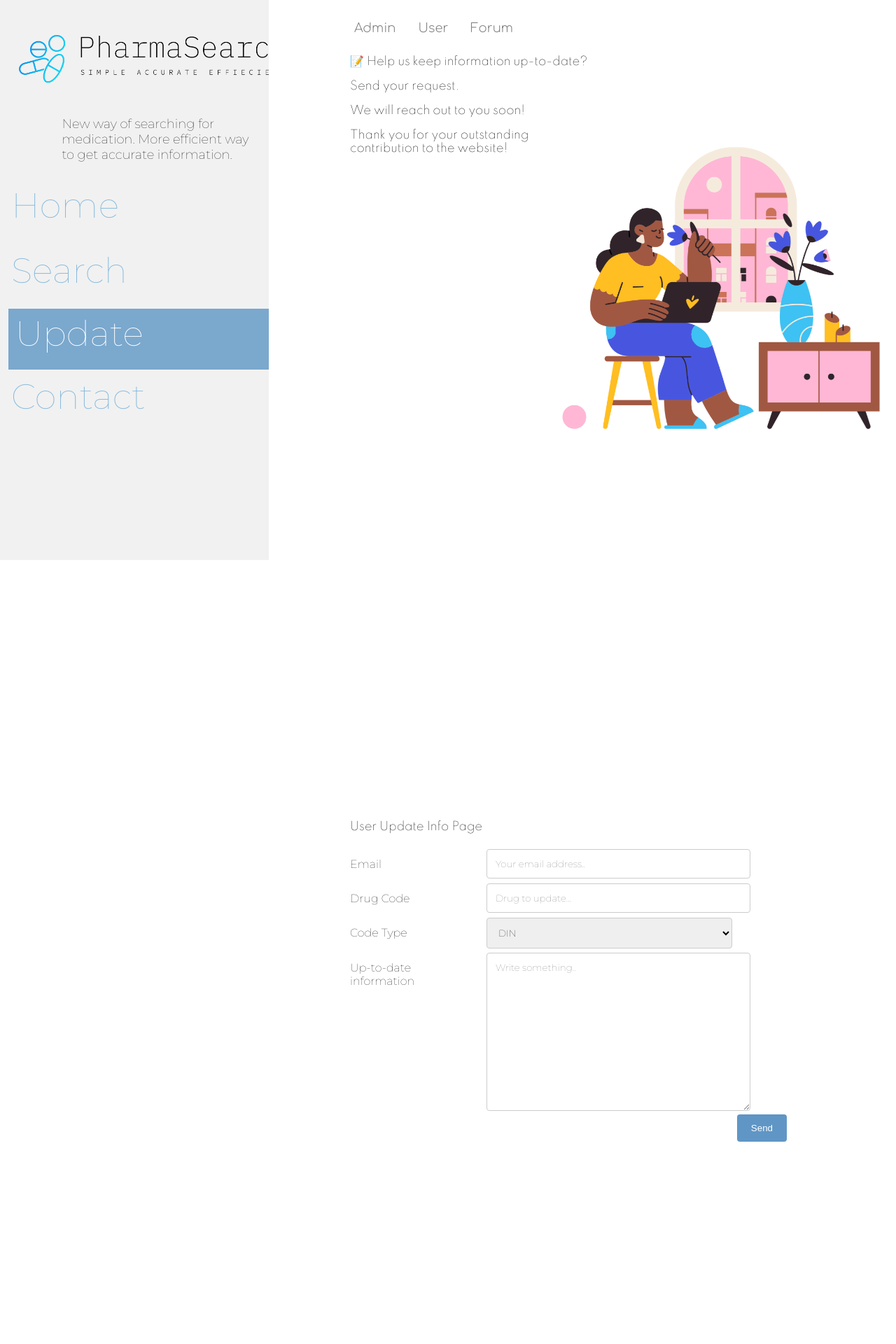
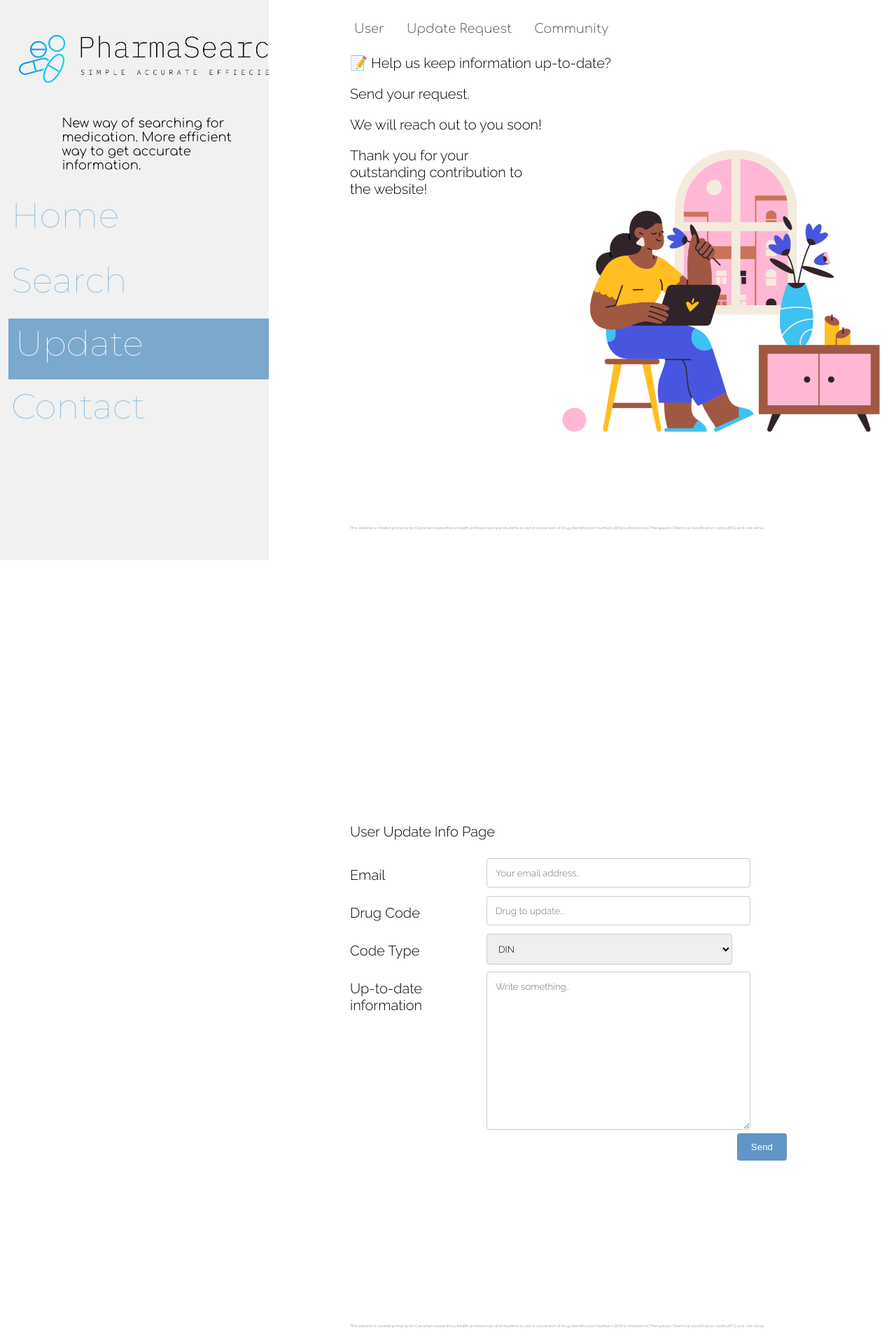
Before and after one commit to syang486/din2atc, a Flask app: page /update in a window 1280 px wide. Shown: the top 1920 px of the page at 70% size. Run offline with Flask 2, Linux system fonts and the light colour scheme; parts of the project's set-up code (start-up, migrations or seed data) failed here and were passed over; some libraries are stand-ins or nearby versions.

Commit message:
change fonts and style

```diff
--- a/static/styles/form.css
+++ b/static/styles/form.css
@@ -6,7 +6,7 @@
     border: 1px solid #ccc;
     border-radius: 4px;
     resize: vertical;
-    font-family: 'Montserrat', sans-serif;
+    font-family:  'Raleway', sans-serif;
   }
 
   label {
@@ -43,10 +43,11 @@
   }
 
   .col-25 {
-    font-family: 'Montserrat', sans-serif;
+    font-family: 'Raleway', sans-serif;
     float: left;
     width: 25%;
     margin-top: 6px;
+    font-size: 20px;
   }
 
   .col-75 {
@@ -74,7 +75,7 @@
   body {
     margin:0;
     padding:0;
-    font-family: 'Spartan', sans-serif;
+    font-family:  'Raleway', sans-serif;
 
   }
 
--- a/static/styles/index.css
+++ b/static/styles/index.css
@@ -13,7 +13,7 @@ body {
 
 }
 .left-nav .logo_description{
-    font-family:  'Montserrat', sans-serif;
+font-family: 'Comfortaa', sans-serif;
     font-size: 18px;
     margin-left: 20%;
     margin-right: 3%;
@@ -21,6 +21,7 @@ body {
     padding: 8px 2px;
     text-decoration: none;
     margin-bottom: 2%;
+
 }
 
 .left-nav .nav{
@@ -95,3 +96,8 @@ body {
   transform: translateY(100%);
   display: inline-block;
 }
+
+#underconstruction{
+  float:right;
+
+}
--- a/static/styles/rightContainer.css
+++ b/static/styles/rightContainer.css
@@ -112,7 +112,7 @@
         font-family: 'Comfortaa', cursive;
         font-size: 18px;
         text-decoration: none;
-        color: gray;
+        color: rgb(105, 104, 104);
       }
 
 
@@ -124,12 +124,14 @@
 .body-content{
   padding-top:10%;
   height:1000px;
+  font-family: 'Raleway', sans-serif;
+  font-size: 20px;
 
 }
 
 #right-container h {
-  font-family: 'Spartan', sans-serif;
-  font-size: 40px;
+  font-family: 'Raleway', sans-serif;
+  font-size: 50px;
   color: rgba(22, 22, 22, 0.877);
   transform: translateY(100px);
   animation: slideUp 1.5s ease-in-out forwards;
@@ -137,8 +139,8 @@
 
 
 #right-container h1 {
-  font-family: 'Montserrat', sans-serif;
-  font-size: 35px;
+  font-family: 'Raleway', sans-serif;
+  font-size: 55px;
   line-height: 150%;
   padding-top: 10%;
   color: rgba(22, 22, 22, 0.877);
@@ -146,9 +148,9 @@
 }
 
 #right-container p{
-  font-family: 'Montserrat', sans-serif;
+  font-family: 'Raleway', sans-serif;
   line-height: 150%;
-  font-size: 20px;
+  font-size: 30px;
   color: rgb(0, 0, 0);
   font-weight: bold;
   animation: slideUp 1.5s ease-in-out forwards;
--- a/templates/contact.html
+++ b/templates/contact.html
@@ -16,6 +16,7 @@
     <link href="https://fonts.googleapis.com/css2?family=Comfortaa:wght@300&display=swap" rel="stylesheet">
     <link href="https://fonts.googleapis.com/css2?family=Spartan:wght@100&display=swap" rel="stylesheet">
     <link href="https://fonts.googleapis.com/css2?family=PT+Serif&display=swap" rel="stylesheet">
+    <link href="https://fonts.googleapis.com/css2?family=Raleway:wght@300&display=swap" rel="stylesheet">
     <link rel="stylesheet" href="https://cdnjs.cloudflare.com/ajax/libs/font-awesome/4.7.0/css/font-awesome.min.css">
     <link href="https://fonts.googleapis.com/css2?family=Montserrat:wght@100&display=swap" rel="stylesheet">
     <script
@@ -49,7 +50,7 @@
 
   <div class="right-top-nav">
       <ul class="nav-bar">
-        <li><a id="len1" class="hoverable" href="#E-mail&Phone-content">E-mail&Phone</a></li>
+        <li><a id="len1" class="hoverable" href="#E-mail&Phone-content">E-mail</a></li>
         <li><a id="len2" class="hoverable" href="#Social Media-content">Social Media</a></li>
       </ul>
   </div>
--- a/templates/index.html
+++ b/templates/index.html
@@ -64,7 +64,7 @@
           <img id="default-pic"src="../static/images/defaulpage.jpg" alt="mainpage">
           <br>
           <br>
-          <p style="font-family:'Raleway', sans-serif;font-size: 5px;margin-top:10%; margin-right: auto; margin-left: auto; margin-bottom:0%;color:gray;">This website is created primarily for Canadian researchers, health professionals and students to aid in conversion of<br> Drug Identification Numbers (DIN) to Anatomical Therapeutic Chemical classification codes (ATC) and vice versa.</p>
+          <p style="font-family:'Comfortaa', sans-serif;font-size: 5px;margin-top:10%; margin-right: auto; margin-left: auto; margin-bottom:0%;color:gray;">This website is created primarily for Canadian researchers, health professionals and students to aid in conversion of<br> Drug Identification Numbers (DIN) to Anatomical Therapeutic Chemical classification codes (ATC) and vice versa.</p>
         </div>
 
       </div>
--- a/templates/update.html
+++ b/templates/update.html
@@ -16,6 +16,7 @@
     <link href="https://fonts.googleapis.com/css2?family=Comfortaa:wght@300&display=swap" rel="stylesheet">
     <link href="https://fonts.googleapis.com/css2?family=Spartan:wght@100&display=swap" rel="stylesheet">
     <link href="https://fonts.googleapis.com/css2?family=PT+Serif&display=swap" rel="stylesheet">
+    <link href="https://fonts.googleapis.com/css2?family=Raleway:wght@300&display=swap" rel="stylesheet">
     <link rel="stylesheet" href="https://cdnjs.cloudflare.com/ajax/libs/font-awesome/4.7.0/css/font-awesome.min.css">
     <script
       src="https://cdnjs.cloudflare.com/ajax/libs/gsap/3.5.1/gsap.min.js"
@@ -48,9 +49,9 @@
 
   <div class="right-top-nav">
       <ul class="nav-bar">
-        <li><a id="len1" class="hoverable" href="#Admin-content">Admin</a></li>
-        <li><a id="len2" class="hoverable" href="#User-content">User</a></li>
-        <li><a id="len3" class="hoverable" href="#Forum-content">Forum</a></li>
+        <li><a id="len1" class="hoverable" href="#Admin-content"> User</a></li>
+        <li><a id="len2" class="hoverable" href="#User-content">Update Request</a></li>
+        <li><a id="len3" class="hoverable" href="#Forum-content">Community</a></li>
       </ul>
   </div>
   <div style="margin-left:450px;">
@@ -62,12 +63,14 @@
         <p>Send your request.</p>
         <p>We will reach out to you soon!</p>
         <p>Thank you for your outstanding contribution to the website!</p>
-
+        <br><br><br><br><br><br><br><br><br>
+        <p style="font-family:'Comfortaa', sans-serif;font-size: 5px;color:gray;margin-top: 30%;">This website is created primarily for Canadian researchers, health professionals and students to aid in conversion of Drug Identification Numbers (DIN) to Anatomical Therapeutic Chemical classification codes (ATC) and vice versa.</p>
    </div>
 
 
+
    <div class="body-content" id="User-content">
-         <p>User Update Info Page</p>
+         <p style="font-size: 20px;">User Update Info Page</p>
          <form method="post" action="{{url_for('userUpdate')}}" method = "post">
     <div class="row">
       <div class="col-25">
@@ -109,12 +112,18 @@
       <input type="submit" value="Send">
     </div>
   </form>
+
+        <p style="font-family:'Comfortaa', sans-serif;font-size: 5px;color:gray;margin-top: 30%;">This website is created primarily for Canadian researchers, health professionals and students to aid in conversion of Drug Identification Numbers (DIN) to Anatomical Therapeutic Chemical classification codes (ATC) and vice versa.</p>
    </div>
 
    <div class="body-content" id="Forum-content">
-      <p>All posts about latest news.</p>
+    <img id="underconstruction"src="../static/images/underconstruction.jpg" alt="update">
       <p>All discussions and activities.</p>
+      <p>Coming soon.</p>
+      <br><br><br><br><br><br><br><br><br>
+        <p style="font-family:'Comfortaa', sans-serif;font-size: 5px;color:gray;margin-top: 30%;">This website is created primarily for Canadian researchers, health professionals and students to aid in conversion of Drug Identification Numbers (DIN) to Anatomical Therapeutic Chemical classification codes (ATC) and vice versa.</p>
    </div>
+
   </div>
 </div>
 </body>
```
Also changed, not shown: templates/search.html (+11 -3 lines), static/images/underconstruction.jpg (added).
